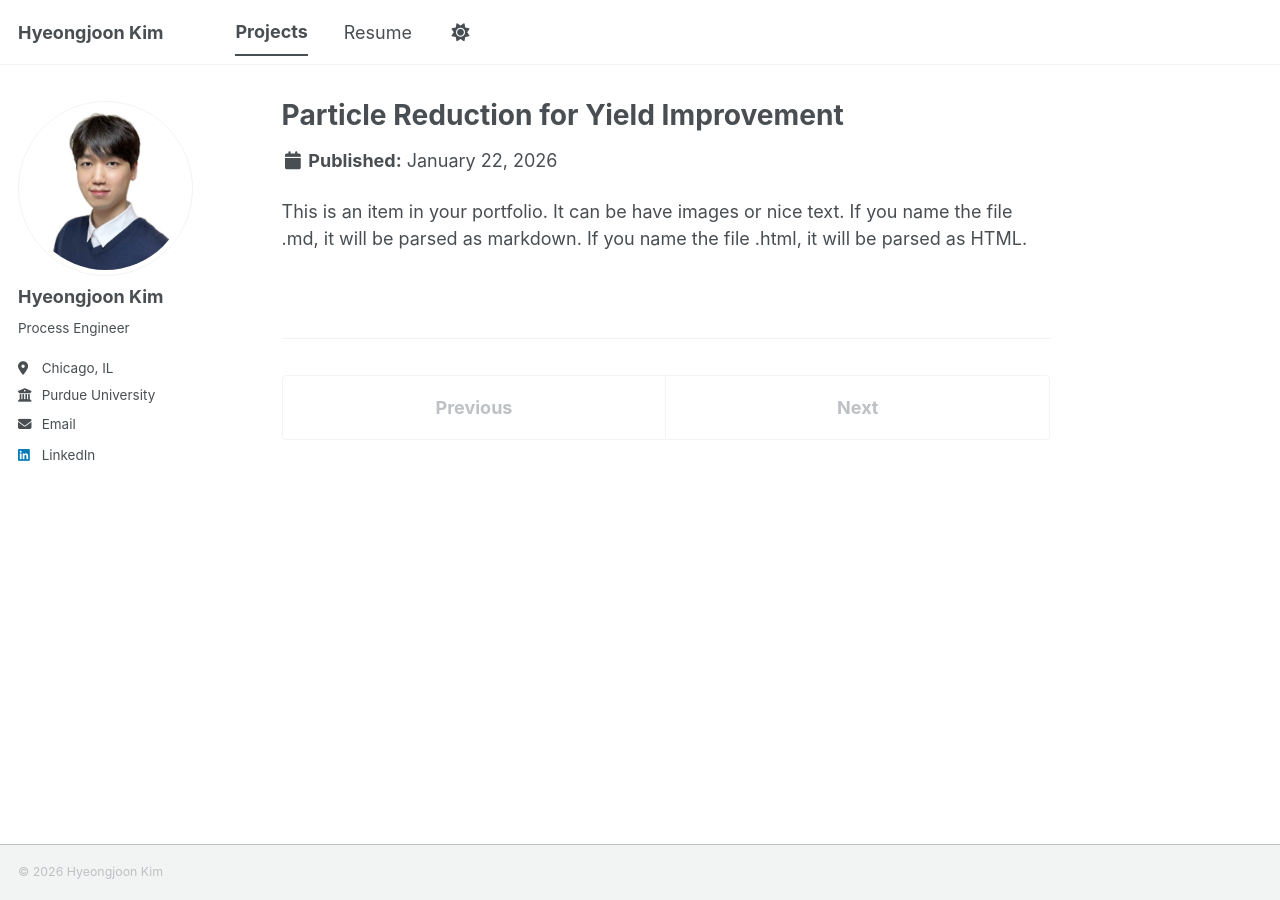
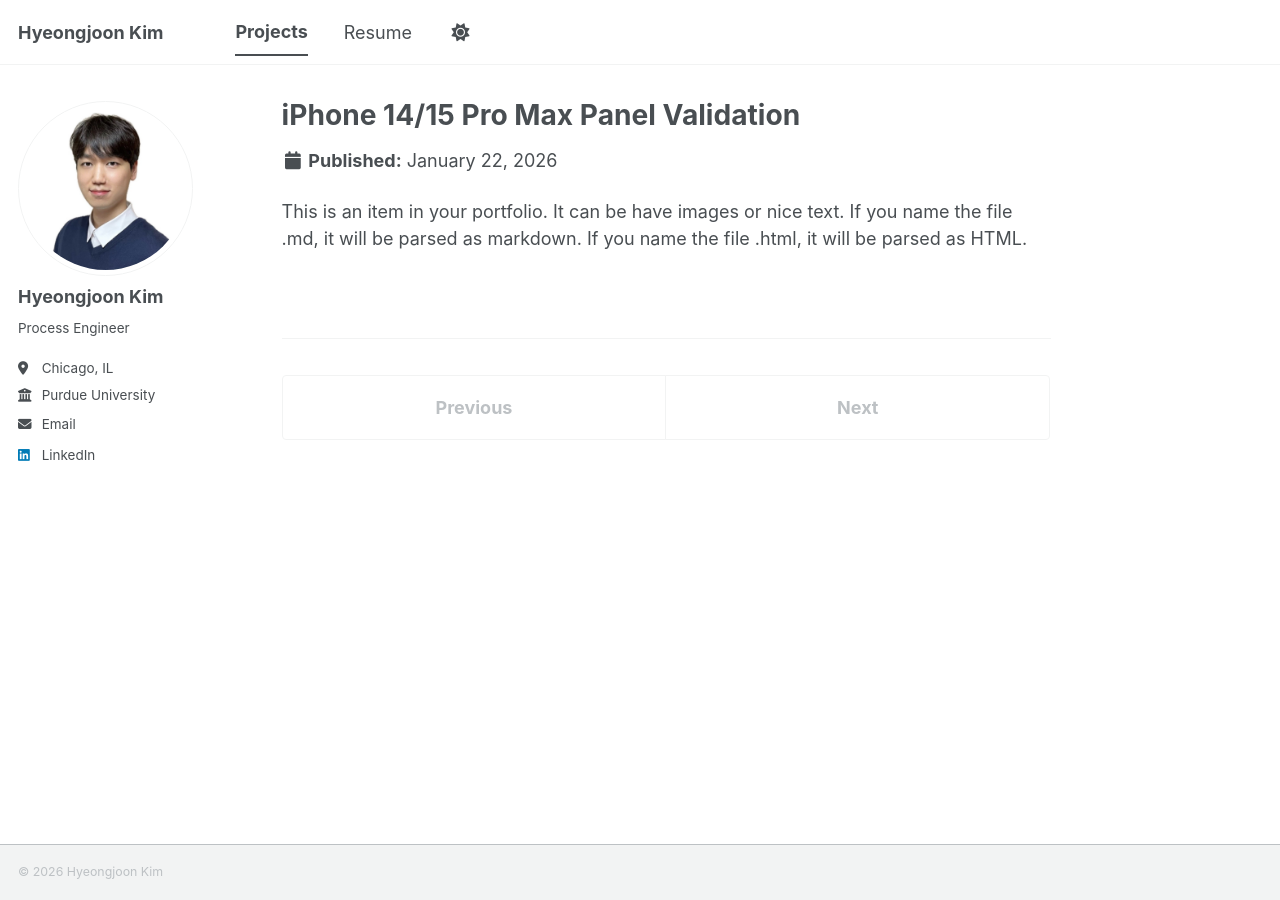
Before and after one commit to joonk1214/joonk1214.github.io, a Jekyll site: the page built from _portfolio/portfolio-5.md, in a window 1280 px wide. Built offline with Jekyll 4.4.1, drawn with Linux system fonts in a browser that asks for light colours; a script bundle is joined from its source files by our own code; library files that are not in the unit come from our copies.

Commit message:
Update portfolio-5.md

```diff
--- a/_portfolio/portfolio-5.md
+++ b/_portfolio/portfolio-5.md
@@ -1,5 +1,5 @@
 ---
-title: "Particle Reduction for Yield Improvement"
+title: "iPhone 14/15 Pro Max Panel Validation"
 excerpt: "Validated mass production readiness of iPhone display panels to ensure compatibility and reliability across production stages<br/>"
 collection: portfolio
 ---
```
